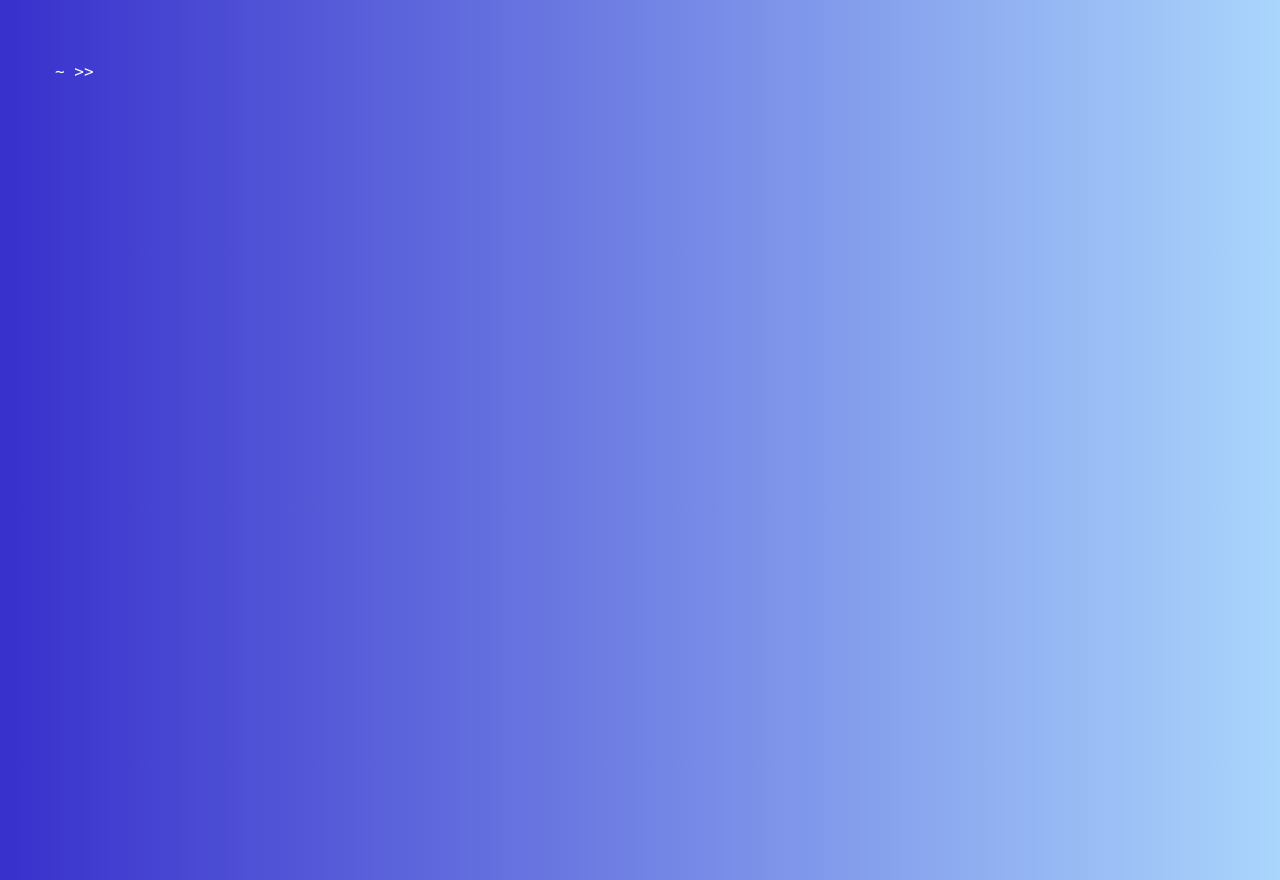
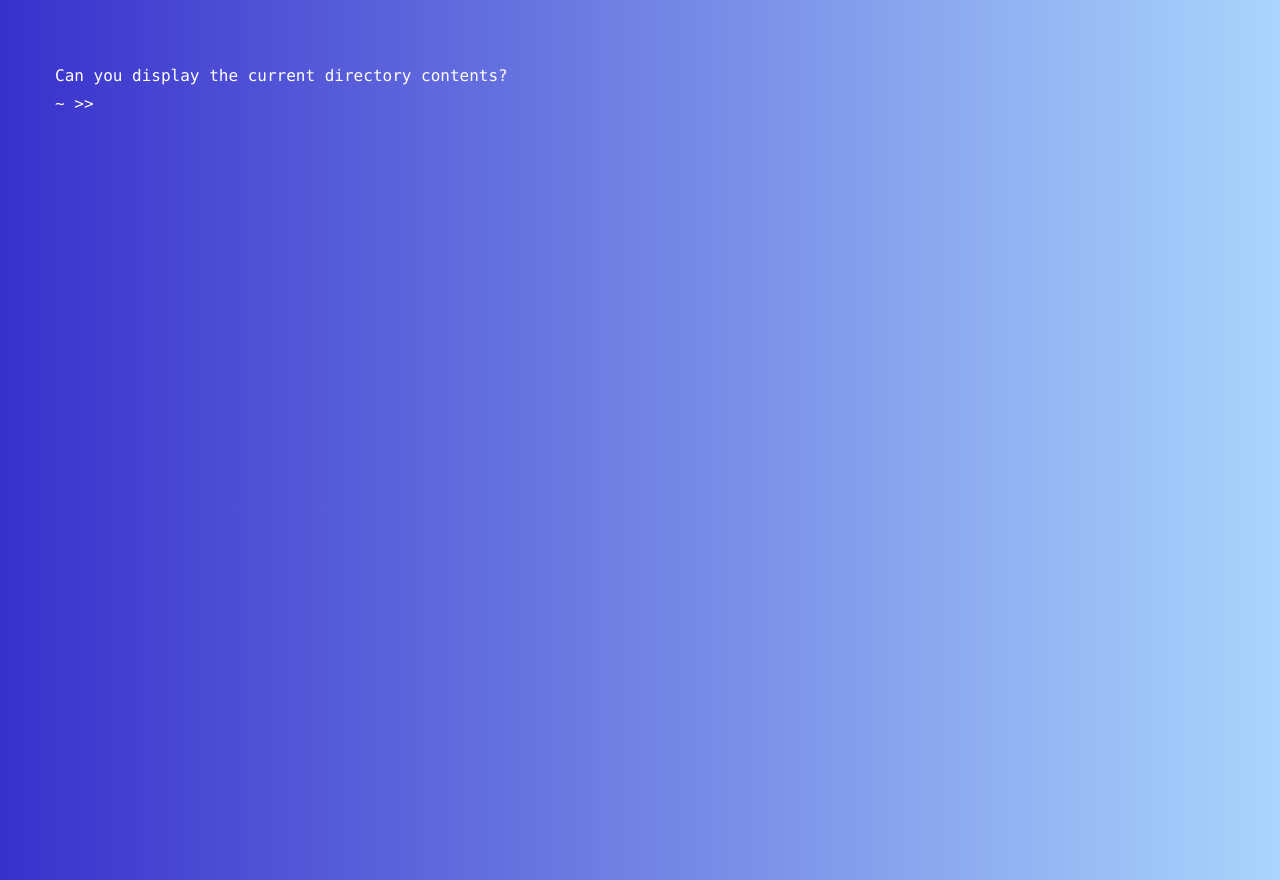
Before and after one commit to AlexiAndAbi/Navigator, a React (Vite) app in the folder Navigator/: page /Table-Of-Contents in a window 1280 px wide. Shown: the top 880 px of the page. Built offline with nearby package versions, Linux system fonts and the light colour scheme.

Commit message:
added prompts

```diff
--- a/Navigator/src/pages/TableContents/TableContents.css
+++ b/Navigator/src/pages/TableContents/TableContents.css
@@ -70,3 +70,10 @@ input {
     opacity: 0; /* Blink effect */
   }
 }
+
+.question {
+  text-align: left; /* Align text to the left */
+  margin: 0;       /* Remove default margin */
+  padding: 4px 0;  /* Add some vertical spacing */
+  color: #ffffff;  /* Change the text color to white or your desired color */
+}
--- a/Navigator/src/pages/TableContents/TableContents.jsx
+++ b/Navigator/src/pages/TableContents/TableContents.jsx
@@ -29,6 +29,17 @@ const TableContents = () => {
   const [currentPath, setCurrentPath] = useState("~");
   const [command, setCommand] = useState("");
   const [output, setOutput] = useState([]);
+  const [questionIndex, setQuestionIndex] = useState(0); // New state for question index
+
+  // Array of questions
+  const questions = [
+    "Can you display the current directory contents?",
+    "Can you move into the child directory?",
+    "Can you move into the child directory again?",
+    "Can you move up to the parent directory?",
+    "Can you display the current directory contents?",
+    // Add more questions as needed
+  ];
 
   const getCurrentDir = () => {
     const pathParts = currentPath.split("/").filter(Boolean).map(part => part.replace(/\//g, ""));
@@ -157,8 +168,15 @@ const TableContents = () => {
         result = `command not found: ${cmd}`;
     }
 
+    updateOutput(questions[questionIndex]);
     updateOutput(`${currentDirectory} >> ${command}`, result);
     setCommand("");
+
+    // Update the question index
+    setQuestionIndex((prevIndex) => {
+      const newIndex = prevIndex + 1;
+      return newIndex < questions.length ? newIndex : 0; // Loop back to the start if needed
+    });
   };
 
   // Function to clear the output and the input
@@ -185,6 +203,8 @@ const TableContents = () => {
             </div>
           ))}
         </div>
+        {/* Display the current question */}
+        <div className="question">{questions[questionIndex]}</div>
         <form onSubmit={handleSubmit}>
           <span>{`${currentDirectory} >> `}</span>
           <input
```
